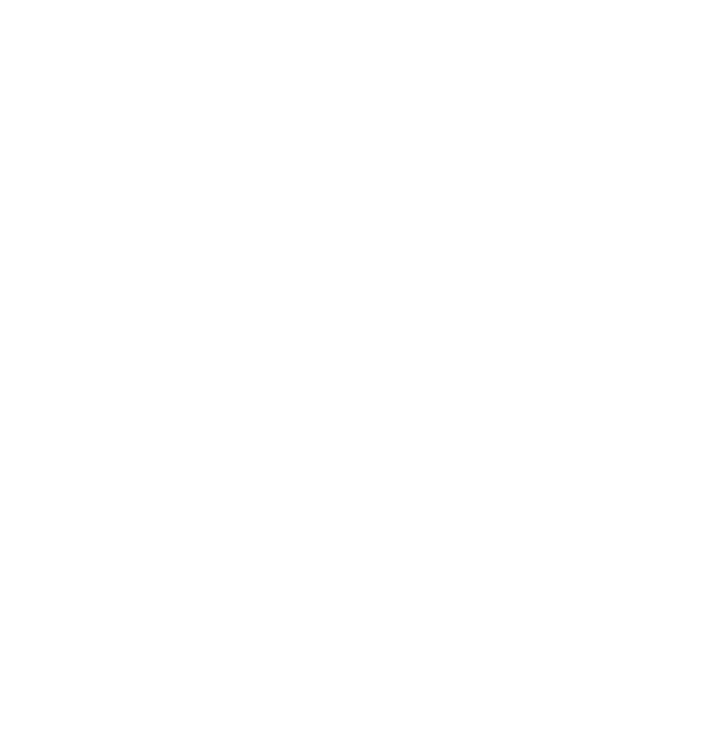
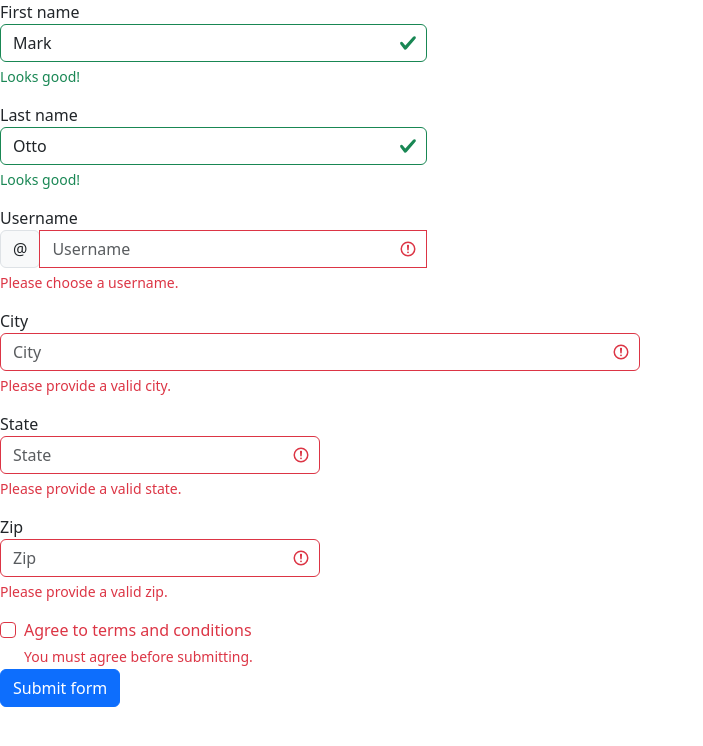
Before and after one commit to acciojob/bootstrap-form-easy-teja-accio, a website: page main.html in a window 1280 px wide. Shown: the whole page, without its empty margins (0-703 px from the left). Drawn offline with nearby package versions, Linux system fonts and the light colour scheme.

Commit message:
created a submission

```diff
--- a/main.html
+++ b/main.html
@@ -4,13 +4,82 @@
 
 <head>
 	<link rel="stylesheet" href="styles.css">
+	<link href="https://cdn.jsdelivr.net/npm/bootstrap@5.3.1/dist/css/bootstrap.min.css" rel="stylesheet" integrity="sha384-4bw+/aepP/YC94hEpVNVgiZdgIC5+VKNBQNGCHeKRQN+PtmoHDEXuppvnDJzQIu9" crossorigin="anonymous">
+
 </head>
 
 <body>
 	<!-- the entire body must be written by student -->
+<form>
+  <div class="form-row">
+	  <div class="col-md-12">
+    <div class="col-md-4 mb-3">
+      <label for="validationServer01">First name</label>
+      <input type="text" class="form-control is-valid" id="validationServer01" placeholder="First name" value="Mark" required>
+      <div class="valid-feedback">
+        Looks good!
+      </div>
+    </div>
+    <div class="col-md-4 mb-3">
+      <label for="validationServer02">Last name</label>
+      <input type="text" class="form-control is-valid" id="validationServer02" placeholder="Last name" value="Otto" required>
+      <div class="valid-feedback">
+        Looks good!
+      </div>
+    </div>
+    <div class="col-md-4 mb-3">
+      <label for="validationServerUsername">Username</label>
+      <div class="input-group">
+        <div class="input-group-prepend">
+          <span class="input-group-text" id="inputGroupPrepend3">@</span>
+        </div>
+        <input type="text" class="form-control is-invalid" id="validationServerUsername" placeholder="Username" aria-describedby="inputGroupPrepend3" required>
+        <div class="invalid-feedback">
+          Please choose a username.
+        </div>
+      </div>
+    </div>
+  </div>
+  </div>
+  <div class="form-row">
+    <div class="col-md-6 mb-3">
+      <label for="validationServer03">City</label>
+      <input type="text" class="form-control is-invalid" id="validationServer03" placeholder="City" required>
+      <div class="invalid-feedback">
+        Please provide a valid city.
+      </div>
+    </div>
+    <div class="col-md-3 mb-3">
+      <label for="validationServer04">State</label>
+      <input type="text" class="form-control is-invalid" id="validationServer04" placeholder="State" required>
+      <div class="invalid-feedback">
+        Please provide a valid state.
+      </div>
+    </div>
+    <div class="col-md-3 mb-3">
+      <label for="validationServer05">Zip</label>
+      <input type="text" class="form-control is-invalid" id="validationServer05" placeholder="Zip" required>
+      <div class="invalid-feedback">
+        Please provide a valid zip.
+      </div>
+    </div>
+  </div>
+  <div class="form-group">
+    <div class="form-check">
+      <input class="form-check-input is-invalid" type="checkbox" value="" id="invalidCheck3" required>
+      <label class="form-check-label" for="invalidCheck3">
+        Agree to terms and conditions
+      </label>
+      <div class="invalid-feedback">
+        You must agree before submitting.
+      </div>
+    </div>
+  </div>
+  <button class="btn btn-primary" type="submit">Submit form</button>
+</form>
     <script type="text/javascript" src="./script.js">
 </script>
-
+<script src="https://cdn.jsdelivr.net/npm/bootstrap@5.3.1/dist/js/bootstrap.bundle.min.js" integrity="sha384-HwwvtgBNo3bZJJLYd8oVXjrBZt8cqVSpeBNS5n7C8IVInixGAoxmnlMuBnhbgrkm" crossorigin="anonymous"></script>
 </body>
 
 </html>
```
